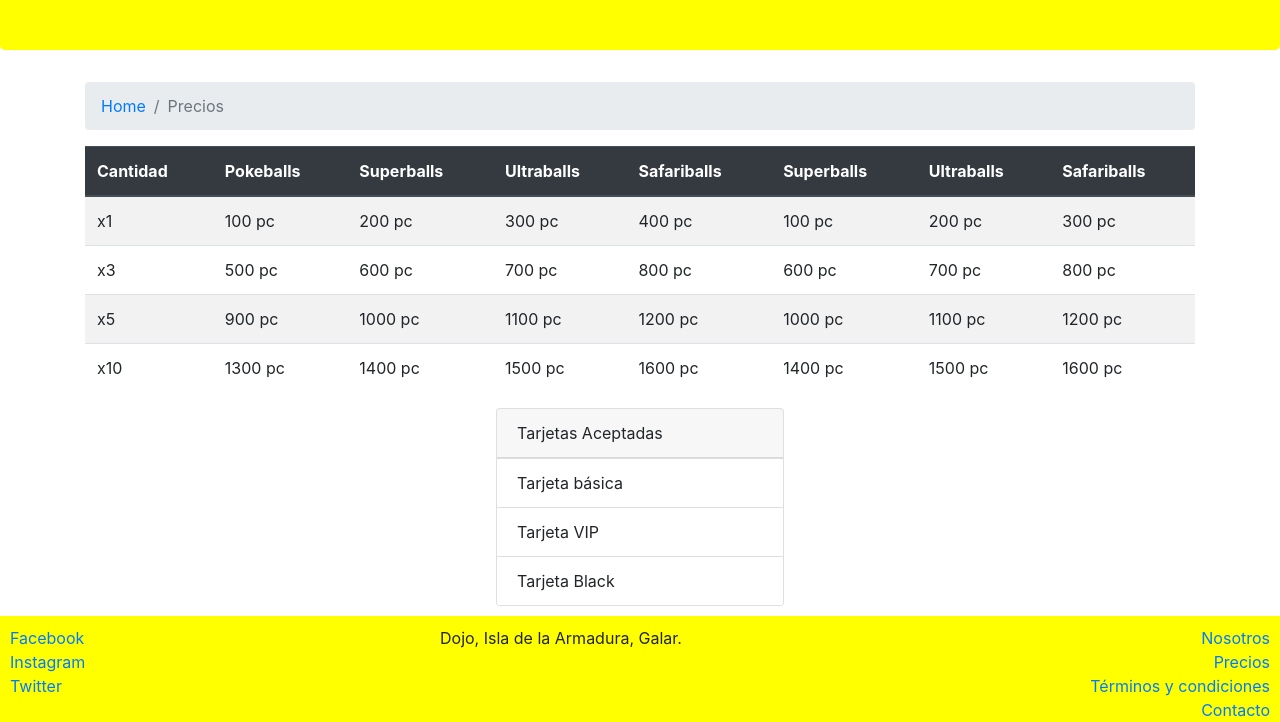
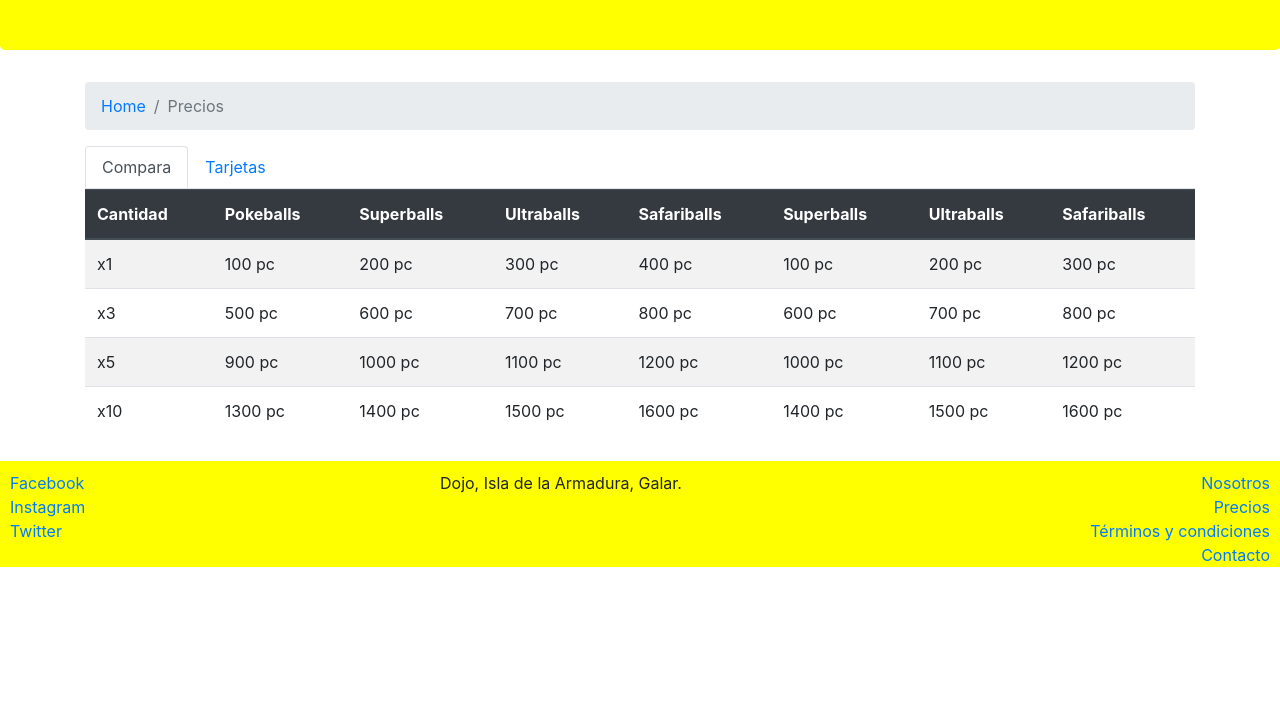
Before and after one commit to matiasdaza/Bootstrap4-UA-Coursera, a website: page precios.html in a window 1280 px wide. Shown: the part 203-925 px from the top of the page. After the commit the page ends 800 px from the top, so only its background shows below. Drawn offline with nearby package versions, Linux system fonts and the light colour scheme; a web font is replaced by a local one.

Commit message:
Add: Pestañas de navegación en la sección de precios

```diff
--- a/precios.html
+++ b/precios.html
@@ -45,6 +45,18 @@
 			</ol>
 		</nav>
 
+		<ul class="nav nav-tabs" id="myTab" role="tablist"> <!-- En vez de tab en la class de ul y en data-toggle de a, puede ir pill -->
+			<li lass="nav-item">
+				<a class="nav-link active" id="compara-tab" data-toggle="tab"  href="#compara" role="tab" aria-controls="compara" aria-selected="true">Compara</a>
+			</li>
+			<li lass="nav-item">
+				<a class="nav-link" id="tarjetas-tab" data-toggle="tab"  href="#tarjetas" role="tab" aria-controls="tarjetas" aria-selected="true">Tarjetas</a>
+			</li>
+
+		</ul>
+
+		<div class="tab-content" id="myTabContent">
+			<div class="tab-pane fade show active" id="compara" roles="tabpanel" aria-labelladby="compara-tab">
 				<div class="table-responsive">
 					<table class="table table-striped">
 						<thead class="thead-dark">
@@ -101,10 +113,12 @@
 						</tbody>
 					</table>
 				</div>
+			</div>
 
+			<div class="tab-pane fade show" id="tarjetas" roles="tabpanel" aria-labelladby="tarjetas-tab">
 				<div class="d-flex justify-content-center">
 				<div class="card" style="width: 18rem">
-						<div class="card-header">
+						<div class="card-header thead-dark">
 								Tarjetas Aceptadas
 						</div>
 						<ul class="list-group list-group-flush">
@@ -114,6 +128,14 @@
 						</ul>
 				</div>
 		</div>
+			</div>
+		</div>
+
+
+
+
+
+
 
 
 
```
Lines whose indentation alone changed are shown as unchanged.
